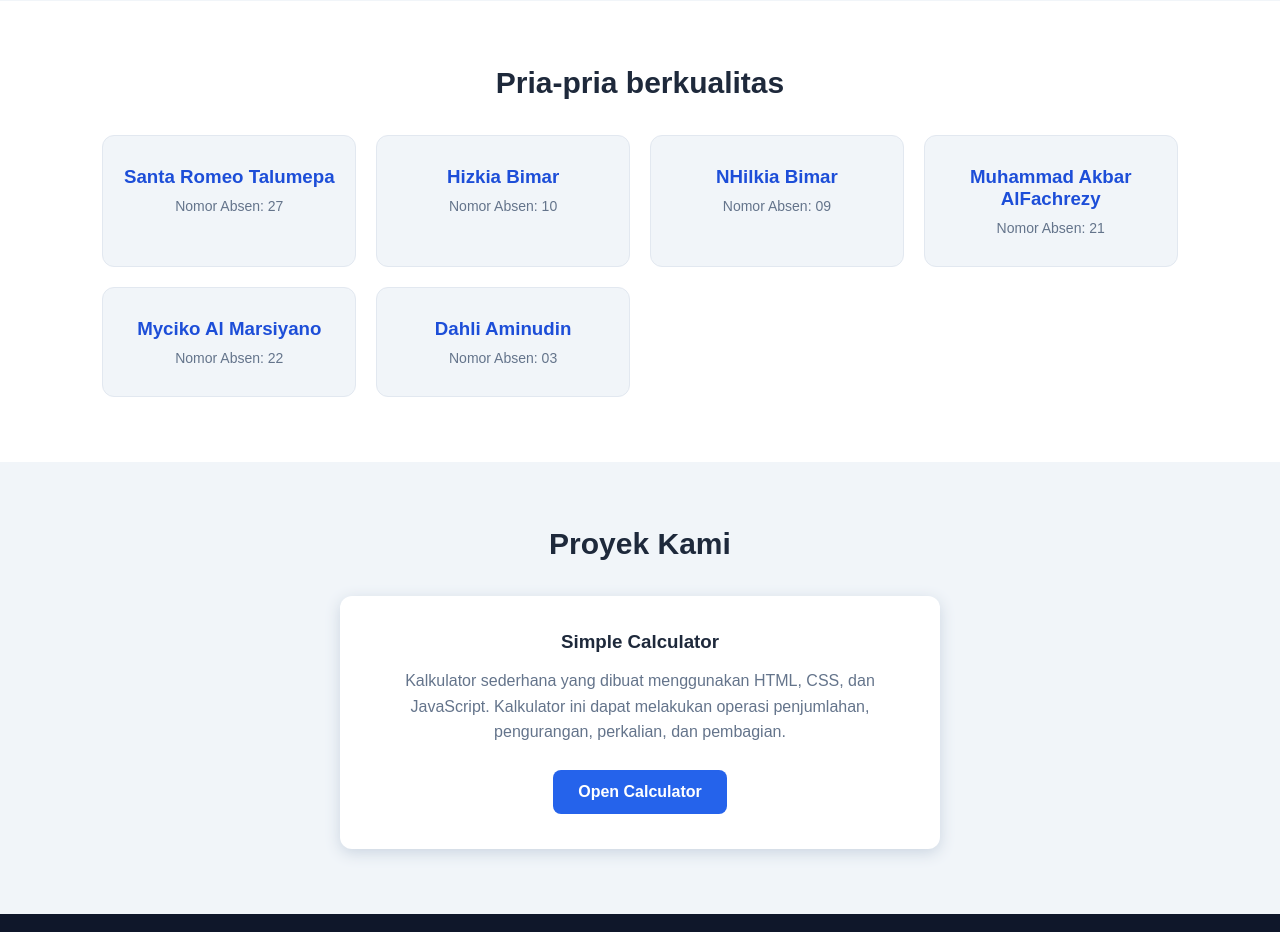
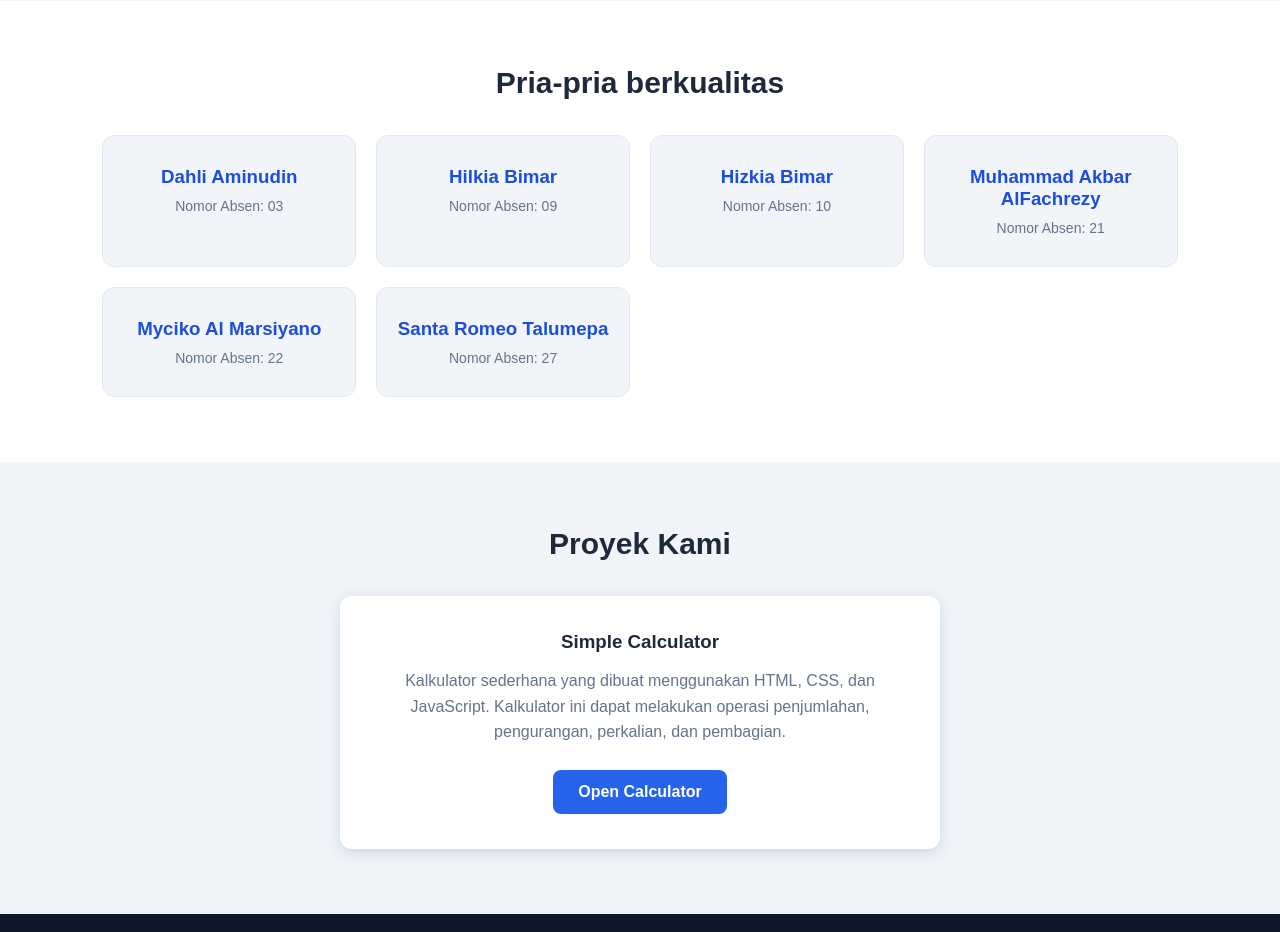
Before and after one commit to Captainsz11/website-kelompok, a plain HTML site: page index.html in a window 1280 px wide. Shown: the part 780-1712 px from the top of the page. Drawn offline with Linux system fonts and the light colour scheme.

Commit message:
Add files via upload

```diff
--- a/index.html
+++ b/index.html
@@ -224,18 +224,18 @@ footer {
 <div class="members">
 
     <div class="member-card">
-        <h3>Santa Romeo Talumepa</h3>
-        <p>Nomor Absen: 27</p>
+        <h3>Dahli Aminudin</h3>
+        <p>Nomor Absen: 03</p>
+    </div>
+
+    <div class="member-card">
+        <h3>Hilkia Bimar</h3>
+        <p>Nomor Absen: 09</p>
     </div>
 
     <div class="member-card">
         <h3>Hizkia Bimar</h3>
         <p>Nomor Absen: 10</p>
-    </div>
-
-    <div class="member-card">
-        <h3>NHilkia Bimar</h3>
-        <p>Nomor Absen: 09</p>
     </div>
 
     <div class="member-card">
@@ -249,8 +249,8 @@ footer {
     </div>
 
     <div class="member-card">
-        <h3>Dahli Aminudin</h3>
-        <p>Nomor Absen: 03</p>
+        <h3>Santa Romeo Talumepa</h3>
+        <p>Nomor Absen: 27</p>
     </div>
 
         </div>
```
